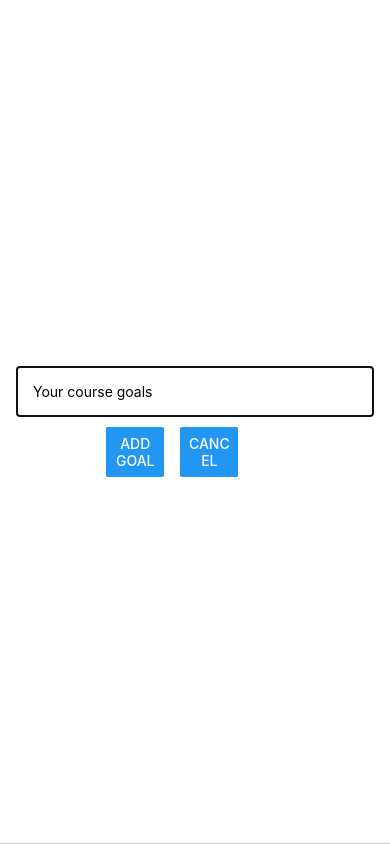
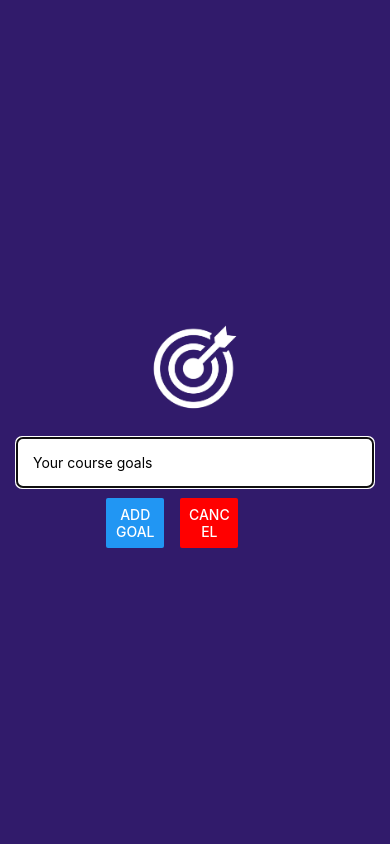
Before and after one commit to dbuiviet-xcomp/expo-rn-prj, a React Native app: screen / in a window 390 px wide. Both pictures are taken after a click on the button "ADD NEW GOAL". Built offline with nearby package versions, Linux system fonts and the light colour scheme.

Commit message:
fine-touching components

```diff
--- a/App.js
+++ b/App.js
@@ -1,4 +1,4 @@
-import {setStatusBarBackgroundColor, StatusBar} from 'expo-status-bar';
+import {StatusBar} from 'expo-status-bar';
 import {
   StyleSheet,
   //Text,
--- a/components/GoalInput.js
+++ b/components/GoalInput.js
@@ -1,6 +1,6 @@
 import {useState} from 'react';
 
-import {View, TextInput, Button, StyleSheet, Modal} from 'react-native';
+import {View, TextInput, Button, StyleSheet, Modal, Image} from 'react-native';
 
 function GoalInput(props) {
   const [enteredText, setEnteredGoalText] = useState('');
@@ -18,6 +18,10 @@ function GoalInput(props) {
   return (
     <Modal visible={props.visible} animationType="slide">
       <View style={styles.inputContainer}>
+        <Image
+          style={styles.image}
+          source={require('../assets/images/goal.png')}
+        />
         <TextInput
           style={styles.textInput}
           placeholder="Your course goals"
@@ -29,7 +33,7 @@ function GoalInput(props) {
             <Button title="Add goal" onPress={addGoalHandler} />
           </View>
           <View style={styles.button}>
-            <Button title="Cancel" onPress={props.onCancel} />
+            <Button title="Cancel" onPress={props.onCancel} color={'red'} />
           </View>
         </View>
       </View>
@@ -47,8 +51,9 @@ const styles = StyleSheet.create({
     width: '100%',
     padding: 16,
     //paddingBottom: 24,
-    borderBottomWidth: 1,
-    borderBottomColor: '#cccccc',
+    // borderBottomWidth: 1,
+    // borderBottomColor: '#cccccc',
+    backgroundColor: '#311b6b',
   },
   buttonContainer: {
     flexDirection: 'row',
@@ -61,9 +66,17 @@ const styles = StyleSheet.create({
   textInput: {
     borderWidth: 1,
     borderColor: '#cccccc',
+    borderRadius: 6,
     width: '100%',
     //marginRight: 8,
     padding: 16,
+    //color: 'white',
+    backgroundColor: 'white',
+  },
+  image: {
+    width: 100,
+    height: 100,
+    margin: 20,
   },
 });
 
--- a/components/GoalItem.js
+++ b/components/GoalItem.js
@@ -1,4 +1,4 @@
-import {StyleSheet, View, Text, Pressable} from 'react-native';
+import {StyleSheet, View, Text, Pressable, Image} from 'react-native';
 
 function GoalItem(props) {
   return (
@@ -8,7 +8,14 @@ function GoalItem(props) {
         onPress={props.onDeleteItem.bind(this, props.id)}
         // object destructuring
         style={({pressed}) => pressed && styles.pressedItem}>
-        <Text style={{color: 'white', padding: 8}}>{props.itemText}</Text>
+        <View style={styles.textContainer}>
+          <Image
+            style={styles.imageItem}
+            source={require('../assets/images/goal.png')}
+          />
+          <Text style={{color: 'white', padding: 8}}>{props.itemText}</Text>
+        </View>
+        <View></View>
       </Pressable>
     </View>
   );
@@ -25,6 +32,8 @@ const styles = StyleSheet.create({
   pressedItem: {
     opacity: 0.5,
   },
+  textContainer: {flexDirection: 'row'},
+  imageItem: {width: 30, height: 30, resizeMode: 'contain', padding: 8},
 });
 
 export default GoalItem;
```
Also changed, not shown: assets/images/goal.png (added).
